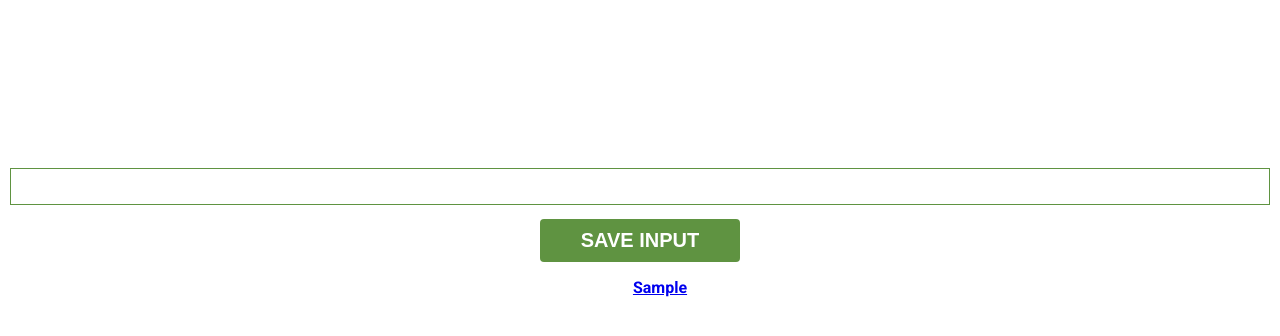
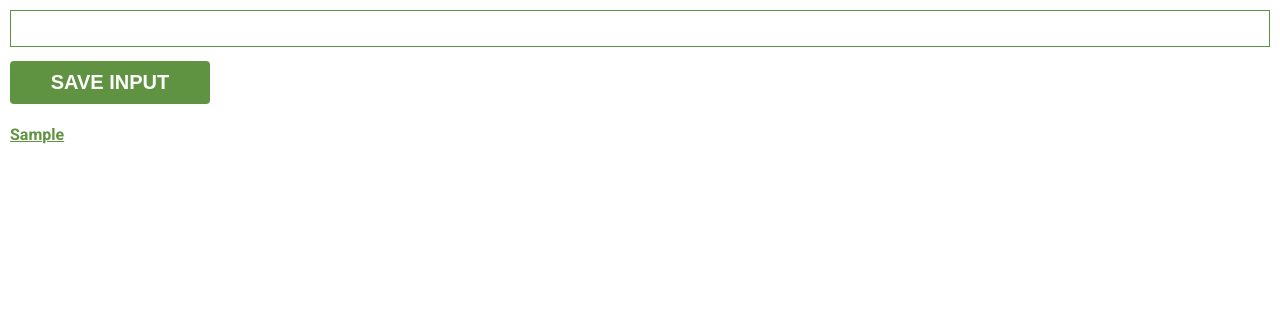
Before and after one commit to WinterCricket/BloncChromeExtension, a browser extension: page index.html in a window 1280 px wide. Both pictures are taken after typing "Sample" into the empty fields and a click on the button "SAVE INPUT". Drawn offline with Linux system fonts and the light colour scheme.

```diff
--- a/index.css
+++ b/index.css
@@ -9,8 +9,8 @@
   font-family: 'Roboto', sans-serif;
   display: flex;
   flex-direction: column;
-  align-items: center;
-  justify-content: center;
+  align-items: left;
+  justify-content: left;
   height: 60vh;
   overflow: hidden;
   margin: 0;
@@ -58,4 +58,12 @@
   list-style: none;
   text-align: left;
   font-weight: bold;
+  padding-left: 0;
 }
+
+li {
+  margin-top: 5px;
+}
+li a {
+  color: #5f9341;
+}
```
Also changed, not shown: index.html (+1 -0 lines), icon.png (added), manifest.json (added).
